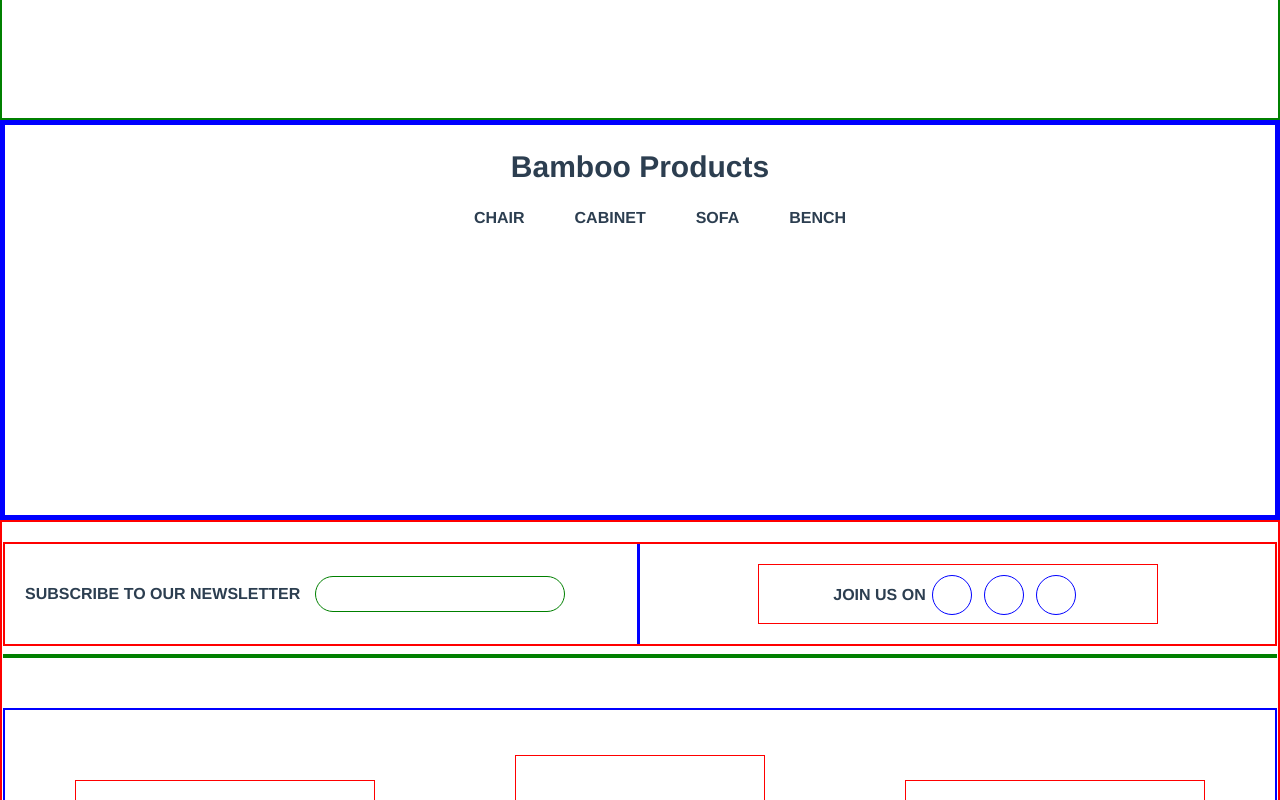
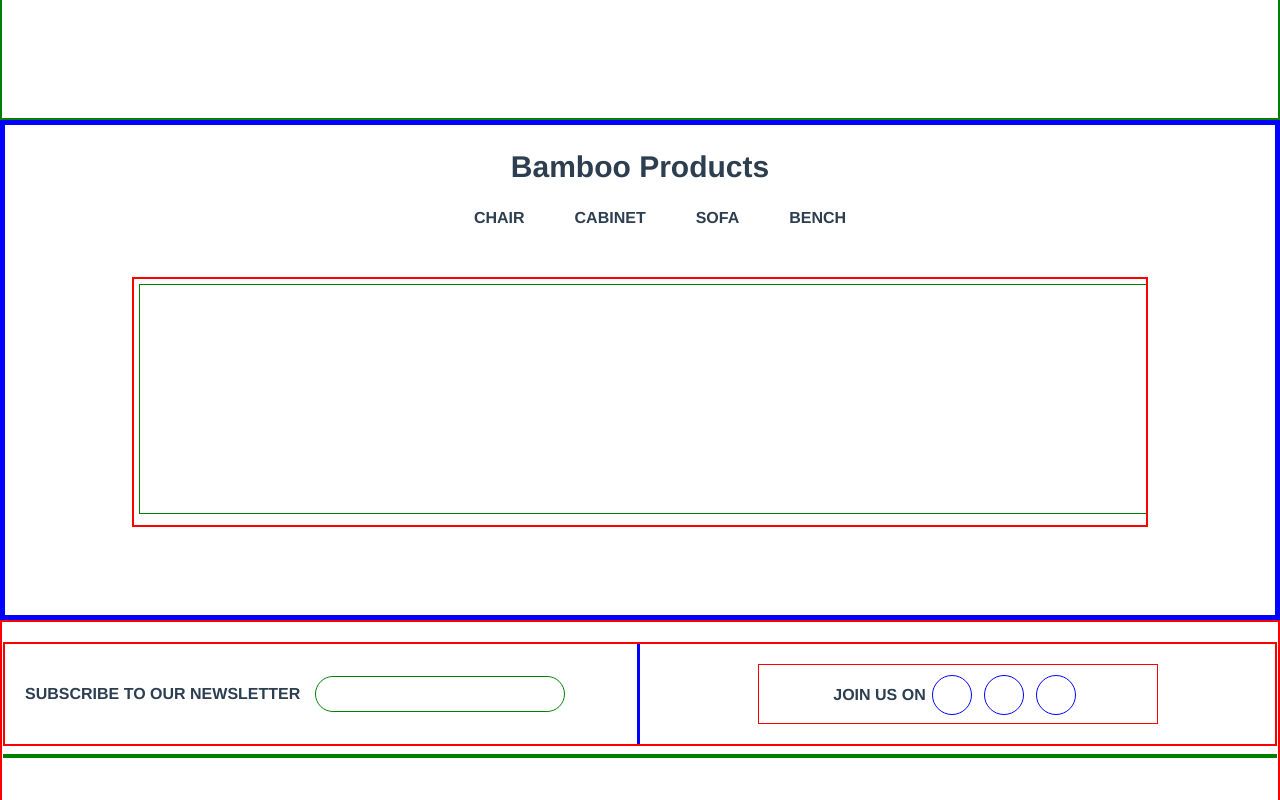
Before and after one commit to olatunji-20/bamboo, a Vue app: page / in a window 1280 px wide. Shown: the part 2480-3280 px from the top of the page. Built offline with nearby package versions, Linux system fonts and the light colour scheme.

Commit message:
work on products session

```diff
--- a/src/components/Products.vue
+++ b/src/components/Products.vue
@@ -7,6 +7,9 @@
             <li>SOFA</li>
             <li>BENCH</li>
         </ul>
+        <div class="small">
+            <div class="subsmall"></div>
+        </div>
     </section>
 </template>
 
@@ -14,7 +17,7 @@
 section {
     border: 5px solid blue;
     width: 100%;
-    height: 400px;
+    height: 500px;
     text-align:center;
 }
 h1 {
@@ -26,4 +29,17 @@ li {
     margin: 0px 25px;
     font-weight: bolder;
 }
+.small {
+    border: 2px solid red;
+    height: 250px;
+    width: 80%;
+    margin: 50px auto 0px;
+    padding: 5px;
+    overflow: auto;
+}
+.subsmall {
+    border: 1px solid green;
+    height: 230px;
+    width: 1500px;
+}
 </style>
```
